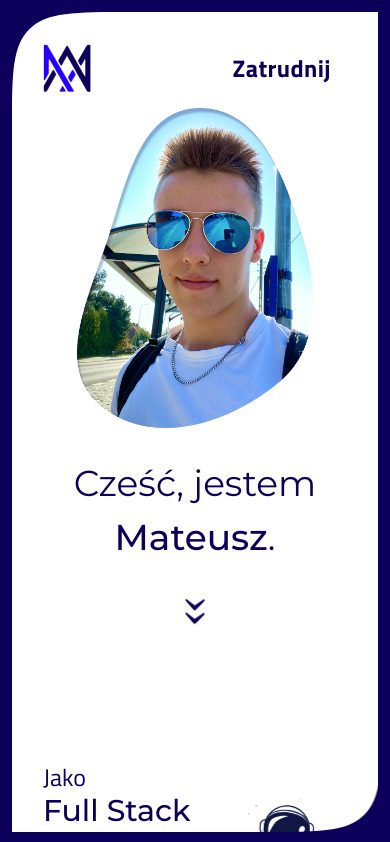
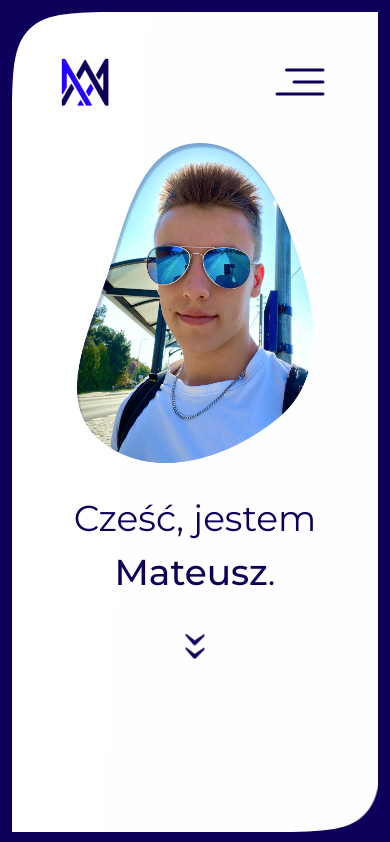
Before and after one commit to muslewski/muslewski.com, a React (Vite) app: page / in a window 390 px wide. Shown: the top 842 px of the page. Built offline with nearby package versions, Linux system fonts and the light colour scheme; what tailwindcss-animated would draw is missing.

Commit message:
add Hamburger menu

```diff
--- a/index.html
+++ b/index.html
@@ -43,7 +43,7 @@
     />
   </head>
   <body class="bg-secondary dark:bg-secondary-dark flex flex-col items-center">
-    <div class="bg-white w-full" id="root"></div>
+    <div class="bg-white dark:bg-secondary w-full" id="root"></div>
     <script type="module" src="./src/main.jsx"></script>
   </body>
 </html>
--- a/src/App.jsx
+++ b/src/App.jsx
@@ -16,7 +16,7 @@ function App() {
   const [theme, setTheme] = useTheme();
 
   return (
-    <div className="flex flex-col bg-white  dark:bg-secondary-dark w-full">
+    <div className="flex flex-col bg-gradient-to-br from-secondary-light to-secondary-light2 dark:from-secondary-dark dark:to-secondary-dark2 w-full">
       <Wrapper theme={theme} />
       {/* <Settings /> */}
       <Welcome setTheme={setTheme} theme={theme} />
--- a/src/components/1SectionHero/Menu.jsx
+++ b/src/components/1SectionHero/Menu.jsx
@@ -1,6 +1,7 @@
 import logo from "../../assets/Logo.svg";
 import logoDark from "../../assets/logoDark.svg";
 import hamburger from "../../assets/Hamburger.svg";
+import hamburgerDark from "../../assets/HamburgerDark.svg";
 import MenuItem from "./MenuItem";
 
 import hire from "../../assets/hire.svg";
@@ -18,8 +19,8 @@ import buttonArrow from "../../assets/buttonArrow.svg";
 
 function Menu({ setTheme, theme }) {
   return (
-    <menu className="flex justify-between mt-10 xl:mt-14 items-center mb-4 lg:mb-32 w-full font-description text-secondary dark:text-white tracking-wide font-bold md:text-lg xl:text-2xl lg:fixed lg:w-10/12 z-40">
-      <li className="animate-fade-down animate-duration-500 ">
+    <menu className=" flex justify-between mt-10 xl:mt-14 items-center mb-4 lg:mb-32  font-description text-secondary dark:text-white tracking-wide font-bold md:text-lg xl:text-2xl fixed w-9/12 lg:w-10/12 z-40">
+      <li className="animate-fade-down animate-duration-500 dark:bg-background/25 bg-white/25 xl:bg-transparent xl:dark:bg-transparent p-3 rounded-2xl">
         <a href="#">
           <img src={theme === "dark" ? logoDark : logo} alt="" />
         </a>
@@ -67,10 +68,19 @@ function Menu({ setTheme, theme }) {
       <MenuItem
         href="#kontakt"
         icon={hire}
-        className="animate-delay-[300ms] flex text-2xl lg:text-white lg:bg-gradient-to-bl lg:from-secondary lg:to-[#273aa5] rounded-md"
+        className="animate-delay-[300ms] hidden lg:flex text-2xl lg:text-white lg:bg-gradient-to-bl lg:from-secondary lg:to-[#273aa5] rounded-md"
         classNameA="px-4 py-1 hover:py-2 hover:px-5"
       >
         Zatrudnij
+      </MenuItem>
+      <MenuItem
+        className="flex lg:hidden dark:bg-background/25 bg-white/25 xl:bg-transparent xl:dark:bg-transparent py-6 px-4 rounded-2xl "
+        onClick={() => {
+          console.log("click");
+        }}
+      >
+        {" "}
+        <img src={theme === "dark" ? hamburgerDark : hamburger} alt="" />
       </MenuItem>
     </menu>
   );
--- a/src/components/1SectionHero/Welcome.jsx
+++ b/src/components/1SectionHero/Welcome.jsx
@@ -13,10 +13,10 @@ import Brief from "../Shared/Brief";
 
 function WelcomeSection({ setTheme, theme }) {
   return (
-    <Section className="relative ">
+    <Section className="relative items-center">
       <Menu setTheme={setTheme} theme={theme} />
-      <div className="flex flex-col lg:flex-row-reverse justify-between w-full max-w-7xl items-center lg:h-screen ">
-        <div className="h-80 lg:pr-16 lg:pb-16 lg:h-3/5 relative flex justify-center ">
+      <div className="flex flex-col lg:flex-row-reverse justify-center pt-10 lg:pt-0 lg:justify-between w-full max-w-7xl items-center min-h-[90vh] lg:h-screen ">
+        <div className="h-80 lg:pr-16 lg:pb-16 lg:h-3/5 relative flex justify-center">
           <img
             className="h-full relative z-20 object-contain"
             src={fota}
--- a/src/components/2SectionIntroduction/Introduction.jsx
+++ b/src/components/2SectionIntroduction/Introduction.jsx
@@ -29,7 +29,7 @@ function Introduction() {
 
   return (
     <Section
-      className="pt-24 lg:pt-0  justify-start max-w-7xl"
+      className="pt-12 lg:pt-0  justify-start max-w-7xl"
       id="wprowadzenie"
     >
       <span className="self-start relative flex gap-1 lg:gap-12 items-center w-full font-title text-3xl">
--- a/tailwind.config.js
+++ b/tailwind.config.js
@@ -12,11 +12,13 @@ export default {
         },
         secondary: {
           DEFAULT: "#0D005B", // Primary color
-          light: "#6cb2eb", // Light variant
-          dark: "#050215", // Dark variant
+          light: "#FFF", // Light variant
+          light2: "#FAFCFF", // Light variant
+          dark: "#03020E", // Dark variant
+          dark2: "#000C35", // Dark variant
         },
         background: {
-          DEFAULT: "#181D2B",
+          DEFAULT: "#171920",
         },
         accent: {
           DEFAULT: "#2400FF",
```
Also changed, not shown: src/assets/HamburgerDark.svg (added), src/assets/SubtractDark.svg.
